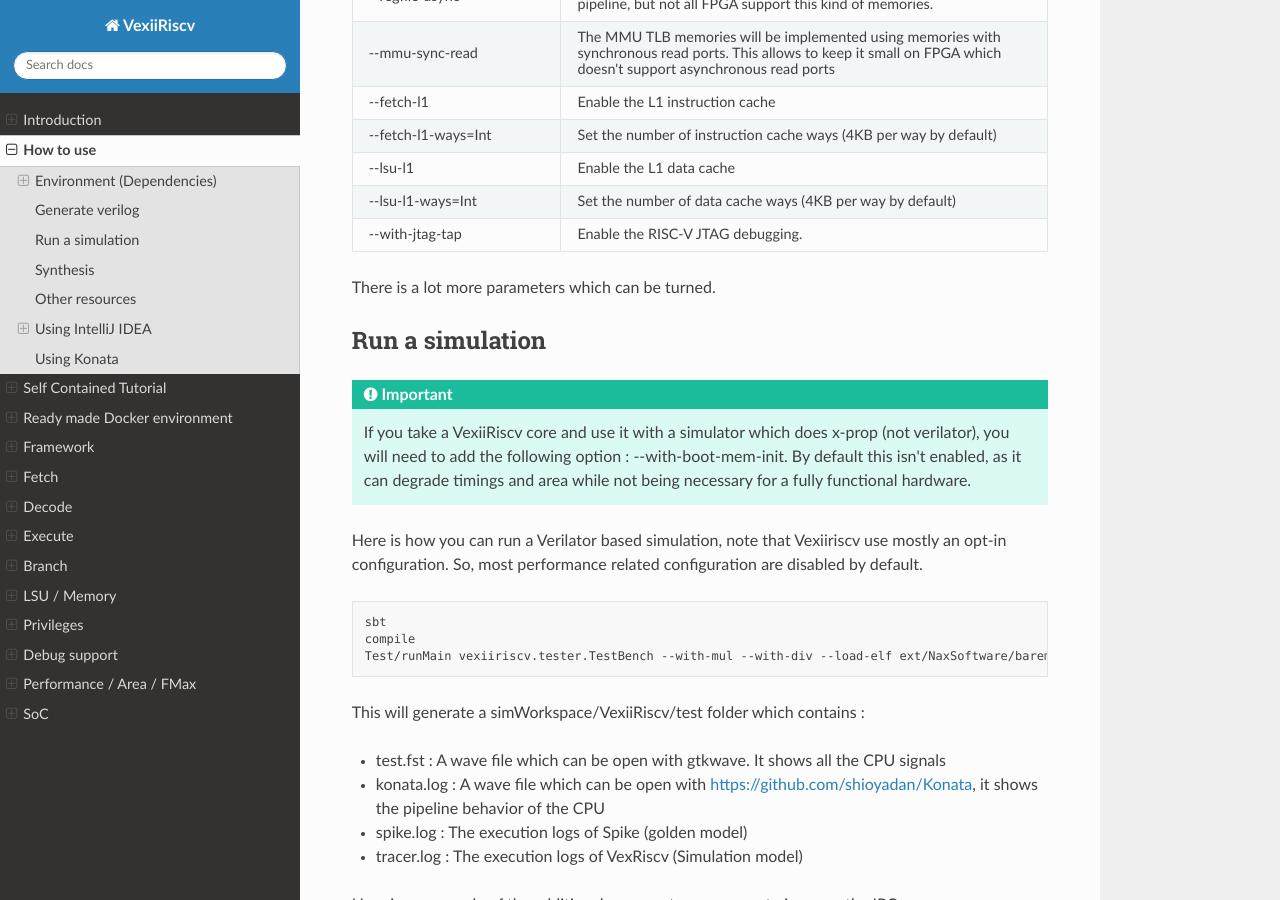
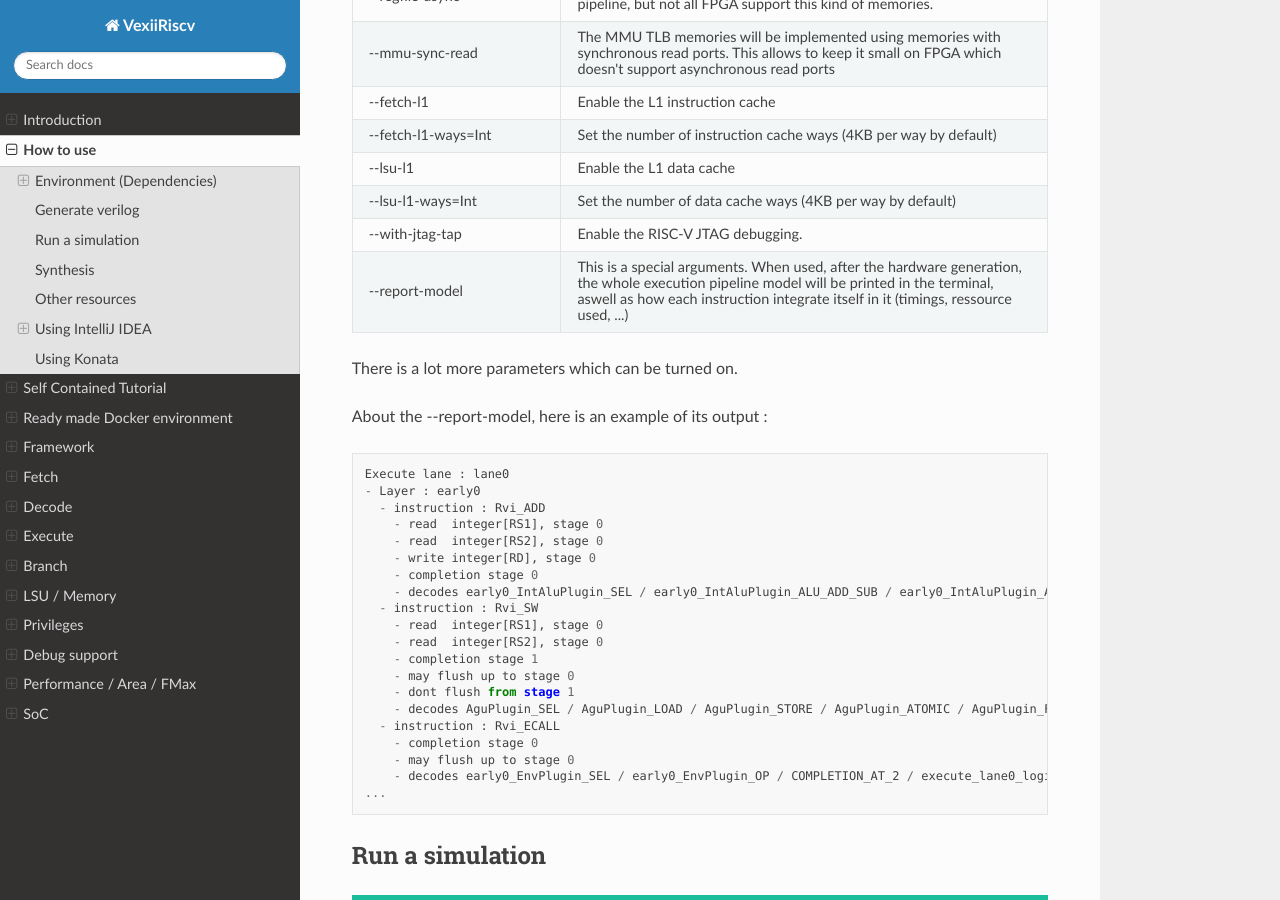
Before and after one commit to SpinalHDL/VexiiRiscv-RTD, a Sphinx documentation site: the page built from source/VexiiRiscv/HowToUse/index.rst, in a window 1280 px wide and 900 px high, scrolled down 4001 px. Built offline with Sphinx 7.4.7 and the Read the Docs theme 3.1.0, drawn with Linux system fonts in a browser that asks for light colours.

Commit message:
Add --report-model info

```diff
--- a/source/VexiiRiscv/HowToUse/index.rst
+++ b/source/VexiiRiscv/HowToUse/index.rst
@@ -218,8 +218,37 @@
      - Set the number of data cache ways (4KB per way by default)
    * - --with-jtag-tap
      - Enable the RISC-V JTAG debugging.
+   * - --report-model
+     - This is a special arguments. When used, after the hardware generation, the whole execution pipeline model will be printed in the terminal,
+       aswell as how each instruction integrate itself in it (timings, ressource used, ...)
 
-There is a lot more parameters which can be turned.
+
+There is a lot more parameters which can be turned on.
+
+About the --report-model, here is an example of its output :
+
+.. code-block::
+
+    Execute lane : lane0
+    - Layer : early0
+      - instruction : Rvi_ADD
+        - read  integer[RS1], stage 0
+        - read  integer[RS2], stage 0
+        - write integer[RD], stage 0
+        - completion stage 0
+        - decodes early0_IntAluPlugin_SEL / early0_IntAluPlugin_ALU_ADD_SUB / early0_IntAluPlugin_ALU_SLTX / early0_IntAluPlugin_ALU_BITWISE_CTRL / SrcStageables_REVERT / SrcStageables_ZERO / early0_SrcPlugin_logic_SRC1_CTRL / early0_SrcPlugin_logic_SRC2_CTRL / lane0_IntFormatPlugin_logic_SIGNED / lane0_IntFormatPlugin_logic_WIDTH_ID / lane0_integer_WriteBackPlugin_SEL / COMPLETION_AT_2 / BYPASSED_AT_2 / BYPASSED_AT_3 / execute_lane0_logic_completions_onCtrl_0_ENABLE
+      - instruction : Rvi_SW
+        - read  integer[RS1], stage 0
+        - read  integer[RS2], stage 0
+        - completion stage 1
+        - may flush up to stage 0
+        - dont flush from stage 1
+        - decodes AguPlugin_SEL / AguPlugin_LOAD / AguPlugin_STORE / AguPlugin_ATOMIC / AguPlugin_FLOAT / SrcStageables_REVERT / SrcStageables_ZERO / early0_SrcPlugin_logic_SRC1_CTRL / early0_SrcPlugin_logic_SRC2_CTRL / COMPLETION_AT_3 / execute_lane0_logic_completions_onCtrl_2_ENABLE
+      - instruction : Rvi_ECALL
+        - completion stage 0
+        - may flush up to stage 0
+        - decodes early0_EnvPlugin_SEL / early0_EnvPlugin_OP / COMPLETION_AT_2 / execute_lane0_logic_completions_onCtrl_0_ENABLE
+    ...
 
 .. _simulation:
 
```
